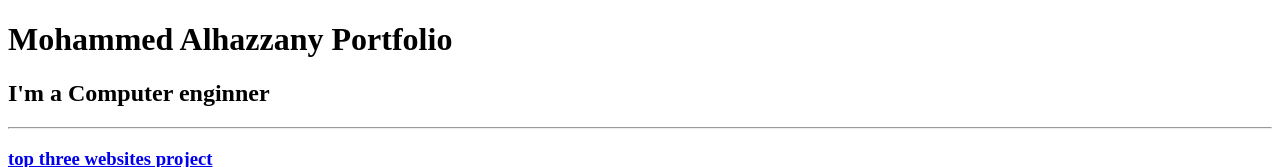
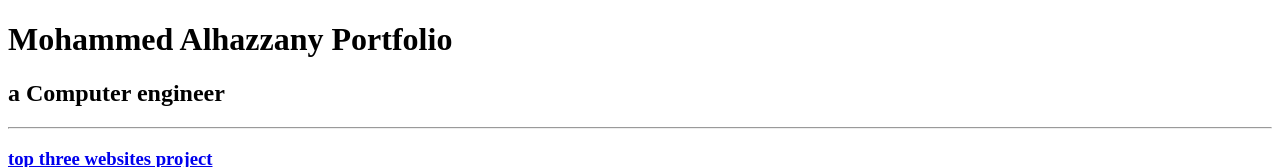
Before and after one commit to MoSaadcoe/html-potrfolio, a plain HTML site: page index.html in a window 1280 px wide. Shown: the top 167 px of the page. Drawn offline with Linux system fonts and the light colour scheme.

Commit message:
Update index.html

```diff
--- a/index.html
+++ b/index.html
@@ -10,7 +10,7 @@
 
 <body>
     <h1>Mohammed Alhazzany Portfolio</h1>
-    <h2>I'm a Computer enginner</h2>
+    <h2>a Computer engineer</h2>
     <hr />
     <p>
     <h3> <a href="./public/anchor-elements.html" draggable="true"> top three websites project</a> <br>
```
